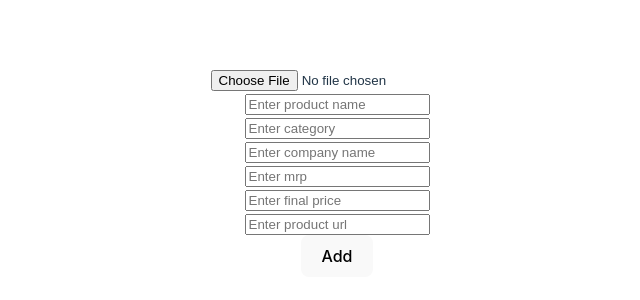
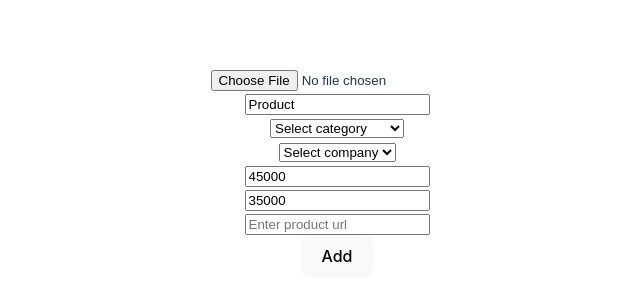
Before and after one commit to RohanGorla/Affiliate_Marketing, a React (Vite) app in the folder merchant/: page / in a window 1280 px wide. Shown: the part 228-528 px from the top of the page, without its empty margins (303-943 px from the left). Built offline with nearby package versions, Linux system fonts and the light colour scheme.

Commit message:
modify category and company select inputs to select options tag

```diff
--- a/merchant/src/App.jsx
+++ b/merchant/src/App.jsx
@@ -3,37 +3,37 @@ import axios from "axios";
 import "./App.css";
 
 function App() {
-  const [file, setFile] = useState();
-  const [name, setName] = useState("");
+  const [file, setFile] = useState("");
+  const [name, setName] = useState("Product ");
   const [cat, setCat] = useState("");
   const [company, setCompany] = useState("");
-  const [mrp, setMrp] = useState("");
-  const [price, setPrice] = useState("");
+  const [mrp, setMrp] = useState(45000);
+  const [price, setPrice] = useState(35000);
   const [url, setUrl] = useState("");
 
   async function addProduct() {
     let response = await axios.post("http://localhost:8008/addProduct", {
-      fileType: file.type,
+      // fileType: file.type,
       name: name,
       cat: cat,
       company: company,
       mrp: mrp,
       price: price,
-      url: url,
+      // url: url,
     });
     console.log(response.data);
-    setFile();
-    setName("");
-    setCat("");
-    setCompany("");
-    setMrp("");
-    setPrice("");
-    setUrl("");
-    let res2 = await axios.put(response.data, file, {
-      headers: {
-        "Content-Type": file.type,
-      },
-    });
+    // setFile();
+    // setName("");
+    // setCat("");
+    // setCompany("");
+    // setMrp("");
+    // setPrice("");
+    // setUrl("");
+    // let res2 = await axios.put(response.data, file, {
+    //   headers: {
+    //     "Content-Type": file.type,
+    //   },
+    // });
   }
 
   return (
@@ -59,24 +59,58 @@ function App() {
         ></input>
       </div>
       <div className="Category">
-        <input
+        {/* <input
           type="text"
           value={cat}
           onChange={(e) => {
             setCat(e.target.value);
           }}
           placeholder="Enter category"
-        ></input>
+        ></input> */}
+        <select
+          onChange={(e) => {
+            setCat(e.target.value);
+          }}
+        >
+          <option defaultValue={true} hidden>
+            Select category
+          </option>
+          <option value="Smartphone">Smartphone</option>
+          <option value="Laptop">Laptops & Tabs</option>
+          <option value="Television">Televisions</option>
+          <option value="Kitchen">Kitchen appliances</option>
+        </select>
       </div>
       <div className="Company">
-        <input
+        {/* <input
           type="text"
           value={company}
           onChange={(e) => {
             setCompany(e.target.value);
           }}
           placeholder="Enter company name"
-        ></input>
+        ></input> */}
+        <select
+          onChange={(e) => {
+            setCompany(e.target.value);
+          }}
+        >
+          <option defaultValue={true} hidden>
+            Select company
+          </option>
+          <option value="Samsung">Samsung</option>
+          <option value="Xiaomi">Xiaomi</option>
+          <option value="Oneplus">Oneplus</option>
+          <option value="Vivo">Vivo</option>
+          <option value="Realme">Realme</option>
+          <option value="LG">LG</option>
+          <option value="IQOO">IQOO</option>
+          <option value="Godrej">Godrej</option>
+          <option value="Daikin">Daikin</option>
+          <option value="ASUS">ASUS</option>
+          <option value="Apple">Apple</option>
+          <option value="Nokia">Nokia</option>
+        </select>
       </div>
       <div className="MRP">
         <input
```
